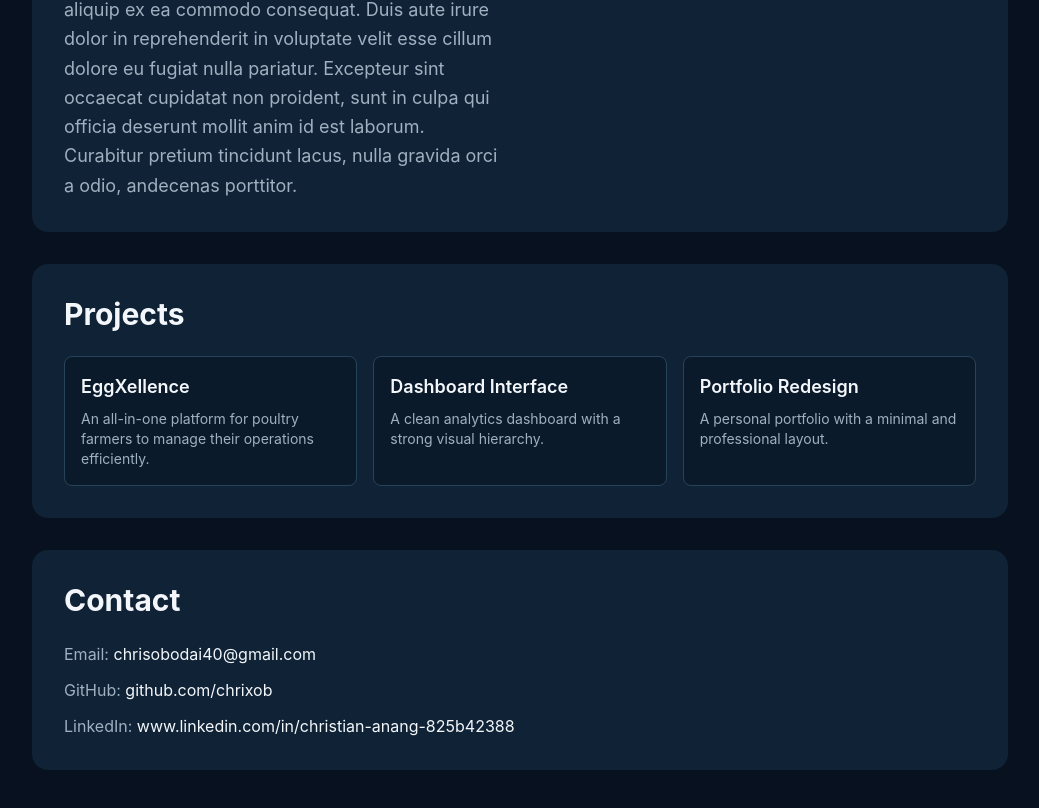
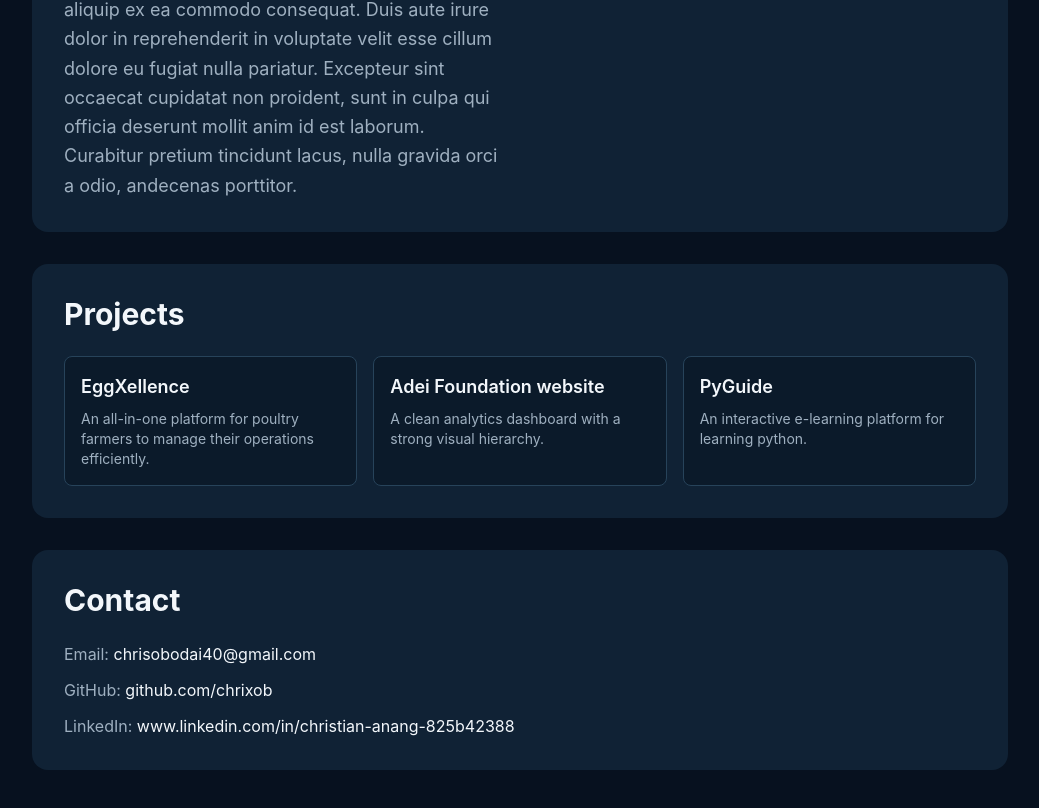
Before and after one commit to chrixOB/Portfolio, a Next.js app: page / in a window 1280 px wide. Shown: the part 897-1705 px from the top of the page, without its empty margins (120-1159 px from the left). Built offline with nearby package versions, Linux system fonts and the light colour scheme.

Commit message:
more projects added

```diff
--- a/app/page.tsx
+++ b/app/page.tsx
@@ -10,12 +10,12 @@ const projects = [
     description: 'An all-in-one platform for poultry farmers to manage their operations efficiently.',
   },
   {
-    title: 'Dashboard Interface',
+    title: 'Adei Foundation website',
     description: 'A clean analytics dashboard with a strong visual hierarchy.',
   },
   {
-    title: 'Portfolio Redesign',
-    description: 'A personal portfolio with a minimal and professional layout.',
+    title: 'PyGuide',
+    description: 'An interactive e-learning platform for learning python.',
   },
 ];
 
```
